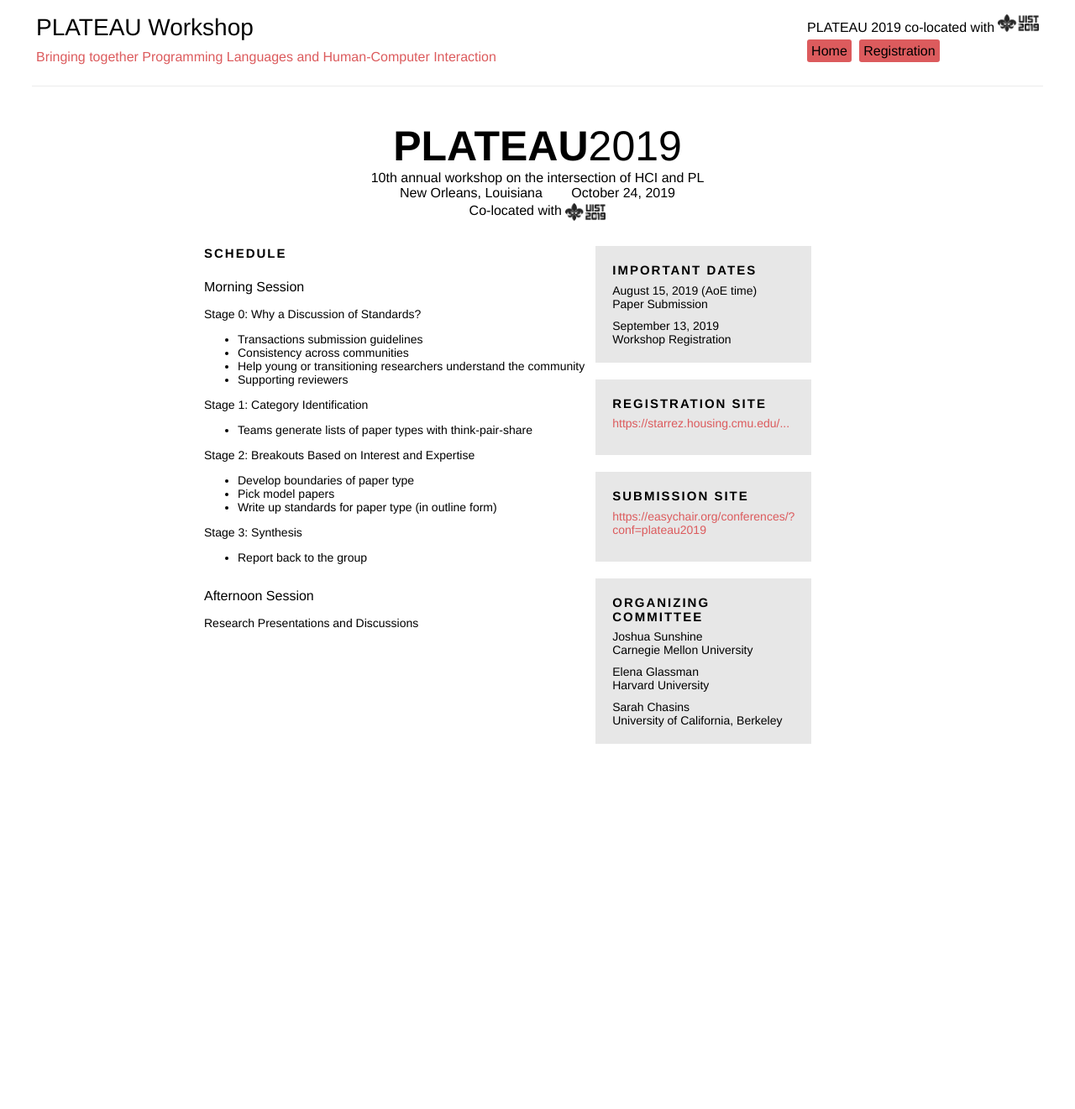
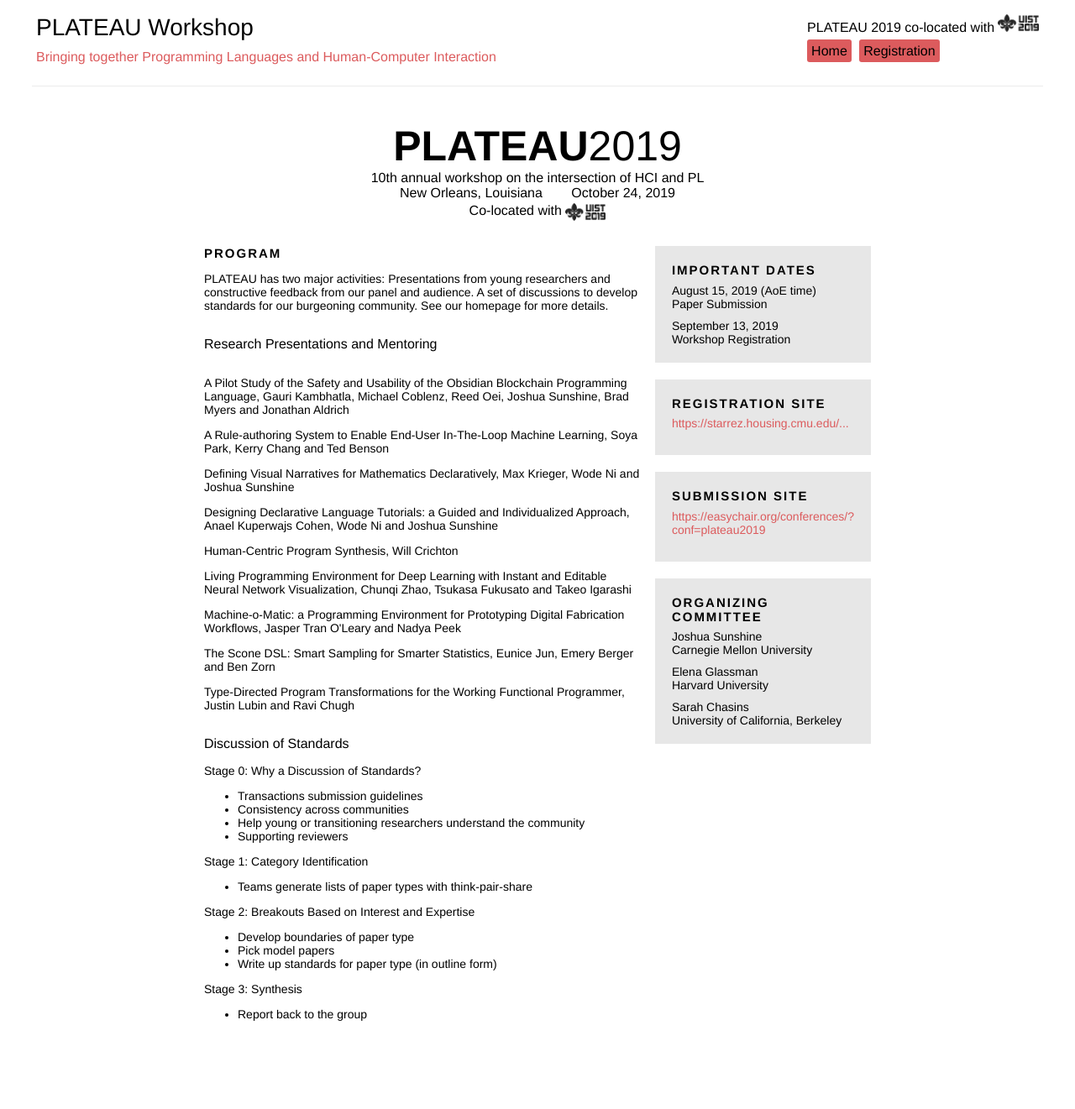
Before and after one commit to plateau-workshop/plateau, a Jekyll site: the page built from schedule.html, in a window 1280 px wide. Shown: the whole page at 84% size. Built offline with Jekyll 4.4.1, drawn with Linux system fonts in a browser that asks for light colours; before the commit the page ends 997 px from its top, so only the background shows below that.

Commit message:
Adding authors to program.

```diff
--- a/schedule.html
+++ b/schedule.html
@@ -1,16 +1,35 @@
 ---
-title: PLATEAU 2019 Schedule
-permalink: schedule
+title: PLATEAU 2019 Program
+permalink: program
 layout: default
 ---
 
     <div class="header lead">
-    Schedule
+    Program
     </div>
+
+    <p>
+    PLATEAU has two major activities:  Presentations from young researchers and constructive feedback from our panel and audience.  A set of discussions to develop standards for our burgeoning community.  See our homepage for more details.
+    </p>
 
 
     <div class="schedule-header-bigger">
-    Morning Session
+    Research Presentations and Mentoring
+    </div>
+
+     <p><span class='paper_title'>A Pilot Study of the Safety and Usability of the Obsidian Blockchain Programming Language, </span><span class='authors'>Gauri Kambhatla, Michael Coblenz, Reed Oei, Joshua Sunshine, Brad Myers and Jonathan Aldrich</span></p>
+     <p><span class='paper_title'>A Rule-authoring System to Enable End-User In-The-Loop Machine Learning, </span><span class='authors'>Soya Park, Kerry Chang and Ted Benson</span></p>
+     <p><span class='paper_title'>Defining Visual Narratives for Mathematics Declaratively, </span><span class='authors'>Max Krieger, Wode Ni and Joshua Sunshine</span></p>
+     <p><span class='paper_title'>Designing Declarative Language Tutorials: a Guided and Individualized Approach, </span><span class='authors'>Anael Kuperwajs Cohen, Wode Ni and Joshua Sunshine</span></p>
+     <p><span class='paper_title'>Human-Centric Program Synthesis, </span><span class='authors'>Will Crichton</span></p>
+     <p><span class='paper_title'>Living Programming Environment for Deep Learning with Instant and Editable Neural Network Visualization, </span><span class='authors'>Chunqi Zhao, Tsukasa Fukusato and Takeo Igarashi</span></p>
+     <p><span class='paper_title'>Machine-o-Matic: a Programming Environment for Prototyping Digital Fabrication Workflows, </span><span class='authors'>Jasper Tran O'Leary and Nadya Peek</span></p>
+     <p><span class='paper_title'>The Scone DSL: Smart Sampling for Smarter Statistics, </span><span class='authors'>Eunice Jun, Emery Berger and Ben Zorn</span></p>
+     <p><span class='paper_title'>Type-Directed Program Transformations for the Working Functional Programmer, </span><span class='authors'>Justin Lubin and Ravi Chugh</span></p>
+
+
+    <div class="schedule-header-bigger">
+    Discussion of Standards
     </div>
 
     <div class="schedule-header">
@@ -57,12 +76,3 @@ layout: default
     <li>Report back to the group</li>
     </ul>
     </div>
-
-
-    <div class="schedule-header-bigger">
-    Afternoon Session
-    </div>
-
-    <div class="schedule-header">
-    Research Presentations and Discussions
-    </div>
```
